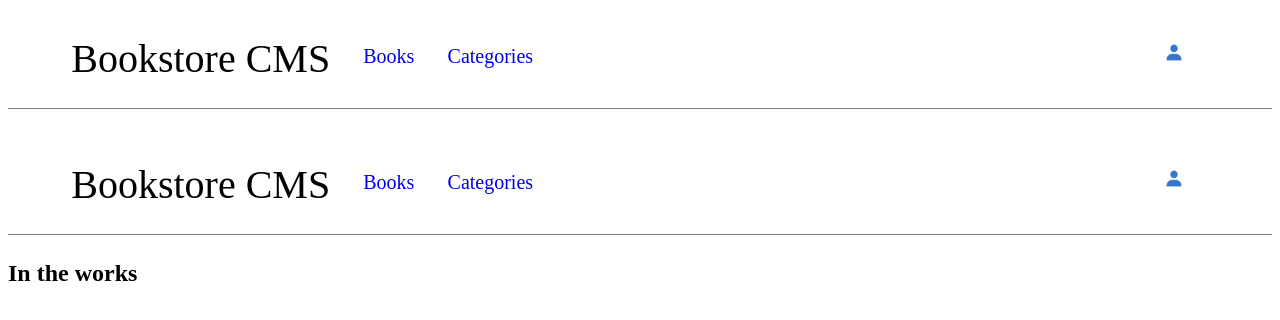
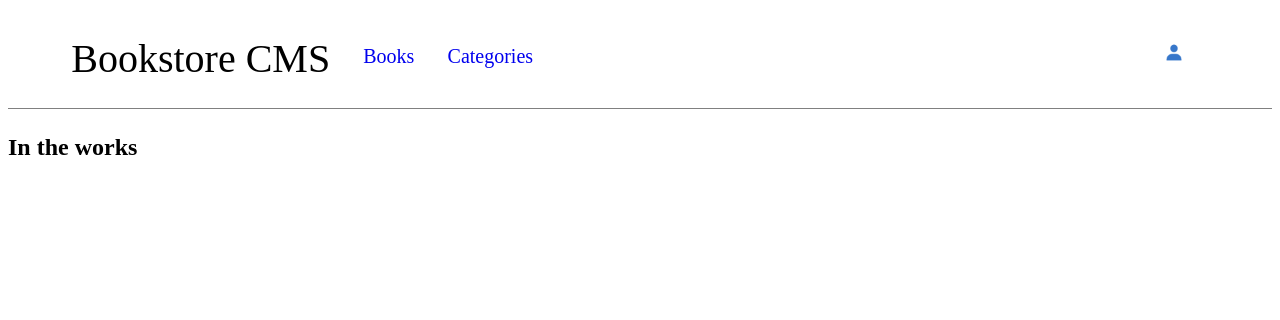
Before and after one commit to ClintonYounge/My-Bookstore-Project, a React (Create React App) app: page /categories in a window 1280 px wide. Shown: the top 320 px of the page. Built offline with nearby package versions, Linux system fonts and the light colour scheme.

Commit message:
update navigation

```diff
--- a/src/components/CategoriesPage.js
+++ b/src/components/CategoriesPage.js
@@ -1,11 +1,8 @@
 // src/components/CategoriesPage.js
-
-import Header from './Header';
 
 export default function CategoriesPage() {
   return (
     <>
-      <Header />
       <h2>In the works</h2>
     </>
   );
```
